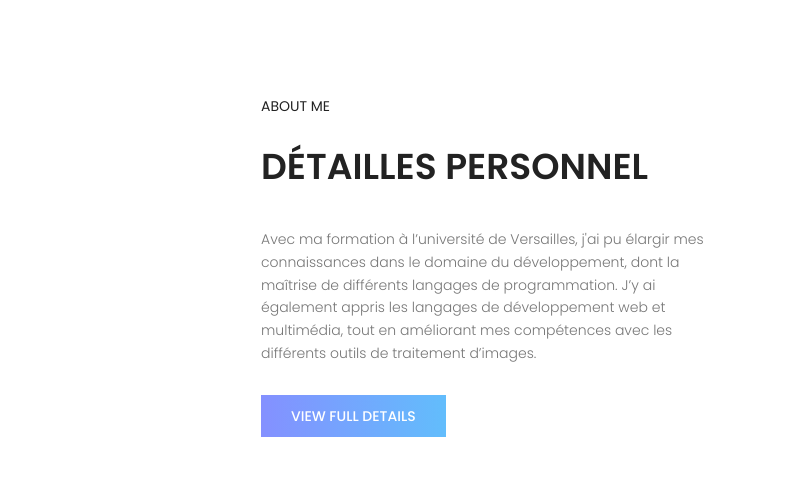
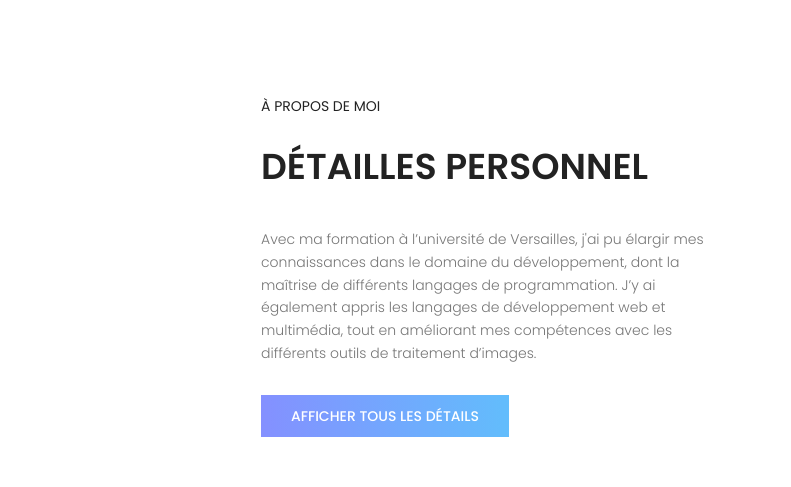
Before and after one commit to GH0GH0/GH0GH0.github.io, a plain HTML site: page index.html in a window 1280 px wide. Shown: the part 772-1259 px from the top of the page, 489-1280 px from the left. Drawn offline with nearby package versions, Linux system fonts and the light colour scheme; some packages are replaced by stand-ins of ours.

Commit message:
Add files via upload

```diff
--- a/index.html
+++ b/index.html
@@ -76,12 +76,12 @@
 							<img class="img-fluid" src="img/about-img.png" alt="">
 						</div>
 						<div class="col-lg-5 col-md-6 home-about-right">
-							<h6>About Me</h6>
+							<h6>À propos de moi</h6>
 							<h1 class="text-uppercase">Détailles personnel</h1>
 							<p>
 								Avec ma formation  à l’université de Versailles, j'ai pu élargir mes connaissances dans le domaine du développement, dont la maîtrise de différents langages de programmation. J’y ai également appris les langages de développement web et multimédia, tout en améliorant mes compétences avec les différents outils de traitement d’images.
 							</p>
-							<a href="about.html" class="primary-btn text-uppercase">View Full Details</a>
+							<a href="about.html" class="primary-btn text-uppercase">Afficher tous les détails</a>
 						</div>
 					</div>
 				</div>
```
Also changed, not shown: about.html (+1 -1 lines).
